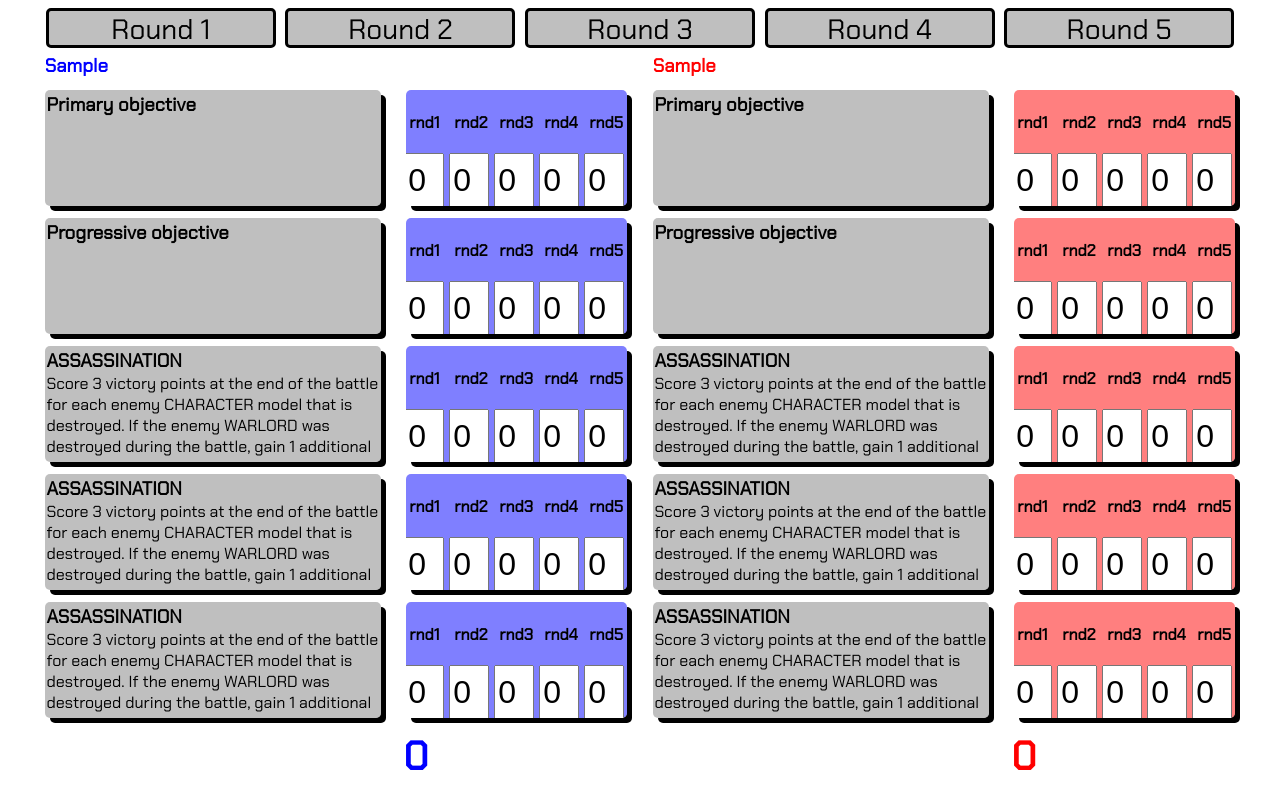
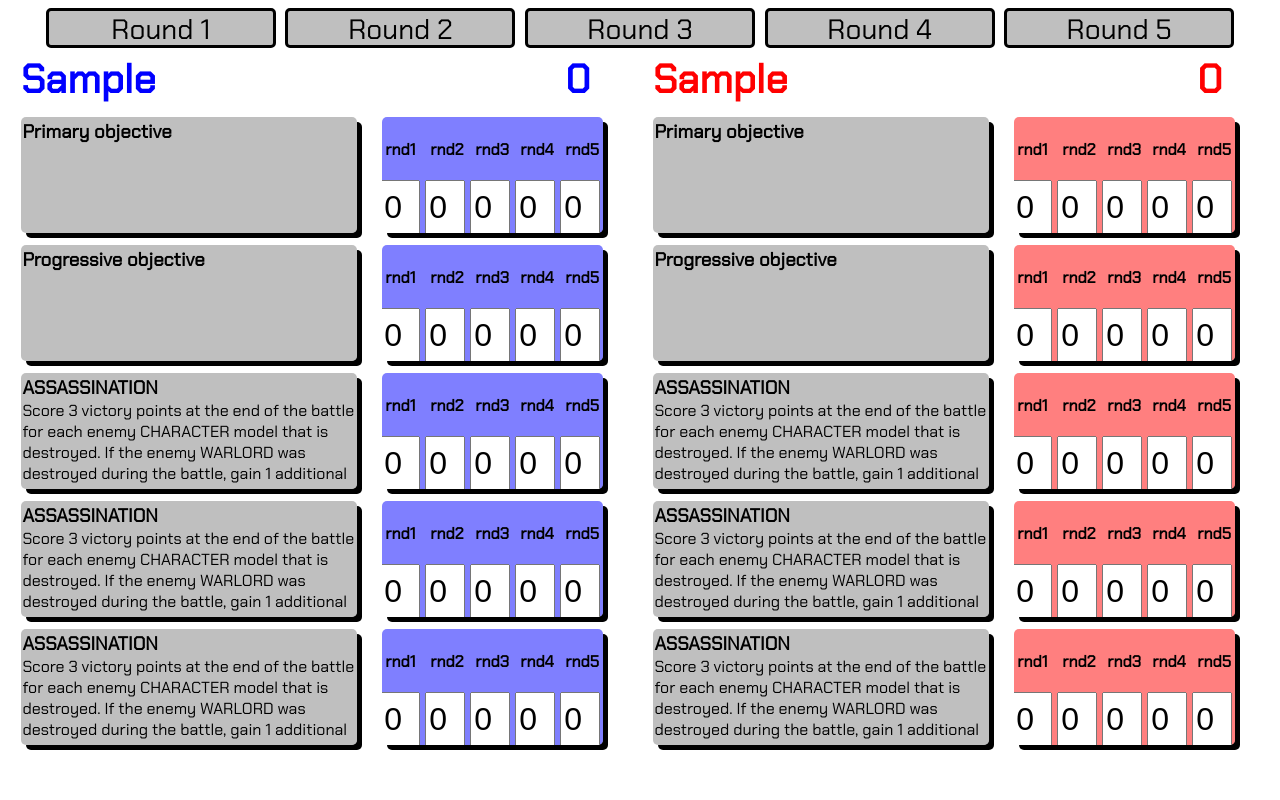
Before and after one commit to joelheezen/warhammer, a plain HTML site: page index.html in a window 1280 px wide. Both pictures are taken after typing "Sample", "Sample" into the empty fields and a click on the button "GO". Drawn offline with Linux system fonts and the light colour scheme.

Commit message:
added scoretotal to topside

```diff
--- a/css/style.css
+++ b/css/style.css
@@ -17,6 +17,11 @@ h1{
     justify-content: center;
 }
 
+.leftTeam{
+    display:flex;
+    flex-wrap: wrap;
+}
+
 #leftTeamLeft {
     flex:30%;
 }
@@ -24,6 +29,11 @@ h1{
 #rightContainer {
     display:flex;
     justify-content: center;
+}
+
+.rightTeam{
+    display: flex;
+    flex-wrap: wrap;
 }
 
 #rightTeamLeft {
@@ -102,9 +112,9 @@ h3{
 }
 
 h4 {
-    padding-left: 29vw;
+    padding-left: 32vw;
     font-size:5vh;
-    padding-top:0px;
+    padding-top:5px;
     margin-top:0px;
     margin-bottom:0px;
 }
@@ -113,7 +123,7 @@ h4 {
     padding-left:1vw;
     padding-bottom:0px;
     margin-top:5px;
-
+    font-size:5vh;
 }
 
 #rightNameHeader, rightScore {
--- a/js/index.js
+++ b/js/index.js
@@ -23,6 +23,15 @@ function submitDetails() {
 
     document.getElementById("leftNameHeader").innerHTML = `${leftName}`
     document.getElementById("rightNameHeader").innerHTML = `${rightName}`
+
+    let scoreLeftDiv = document.createElement("leftScore")
+    let scoreRightDiv = document.createElement("rightScore")
+
+    let leftTeam =  document.getElementById("leftTeam")
+    let rightTeam = document.getElementById("rightTeam")
+
+    leftTeam.insertBefore(scoreLeftDiv, document.getElementById("leftContainer"))
+    rightTeam.insertBefore(scoreRightDiv, document.getElementById("rightContainer"))
 
     let cardPrimaryLeft = document.createElement("card")
     let cardPrimaryDescLeft = document.createElement("card")
@@ -149,14 +158,7 @@ function submitDetails() {
     document.getElementById("sec2RightLabel").remove()
     document.getElementById("sec3RightLabel").remove()
 
-    let scoreLeftDiv = document.createElement("leftScore")
-    let scoreRightDiv = document.createElement("rightScore")
 
-    let leftTeam =  document.getElementById("leftTeam")
-    let rightTeam = document.getElementById("rightTeam")
-
-    leftTeam.appendChild(scoreLeftDiv)
-    rightTeam.appendChild(scoreRightDiv)
 
     let scoreInputs = document.querySelectorAll(".numberInput")
 
```
